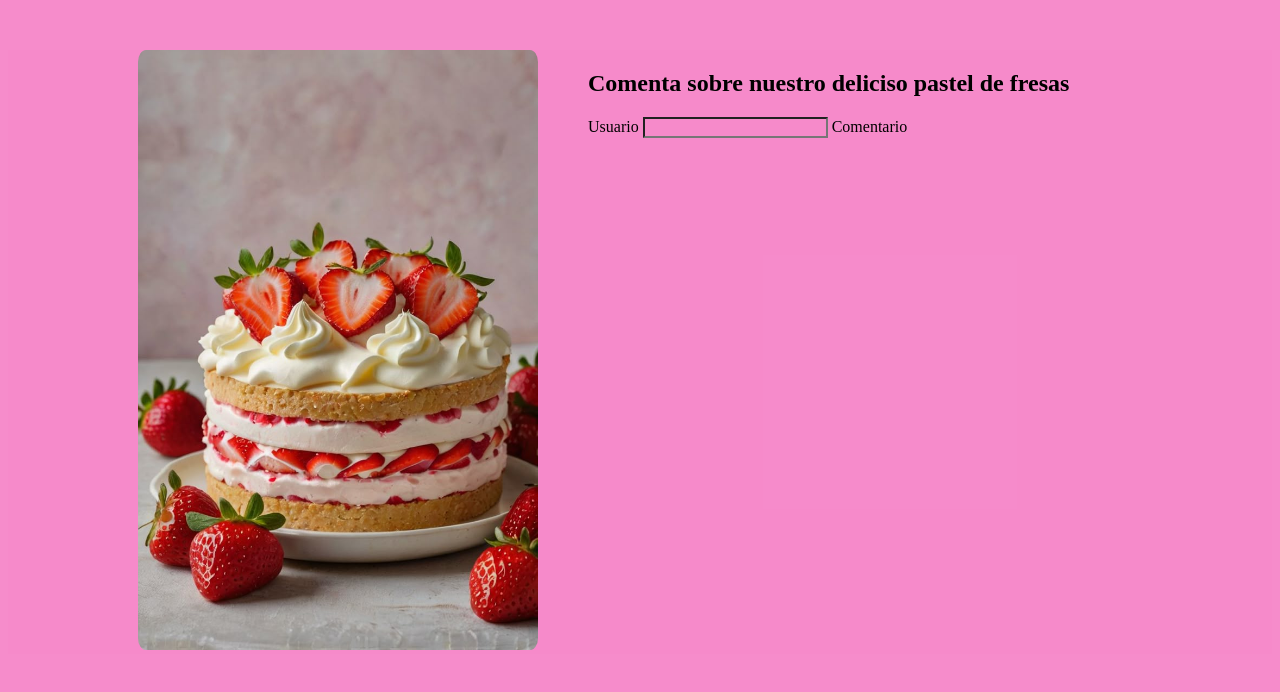
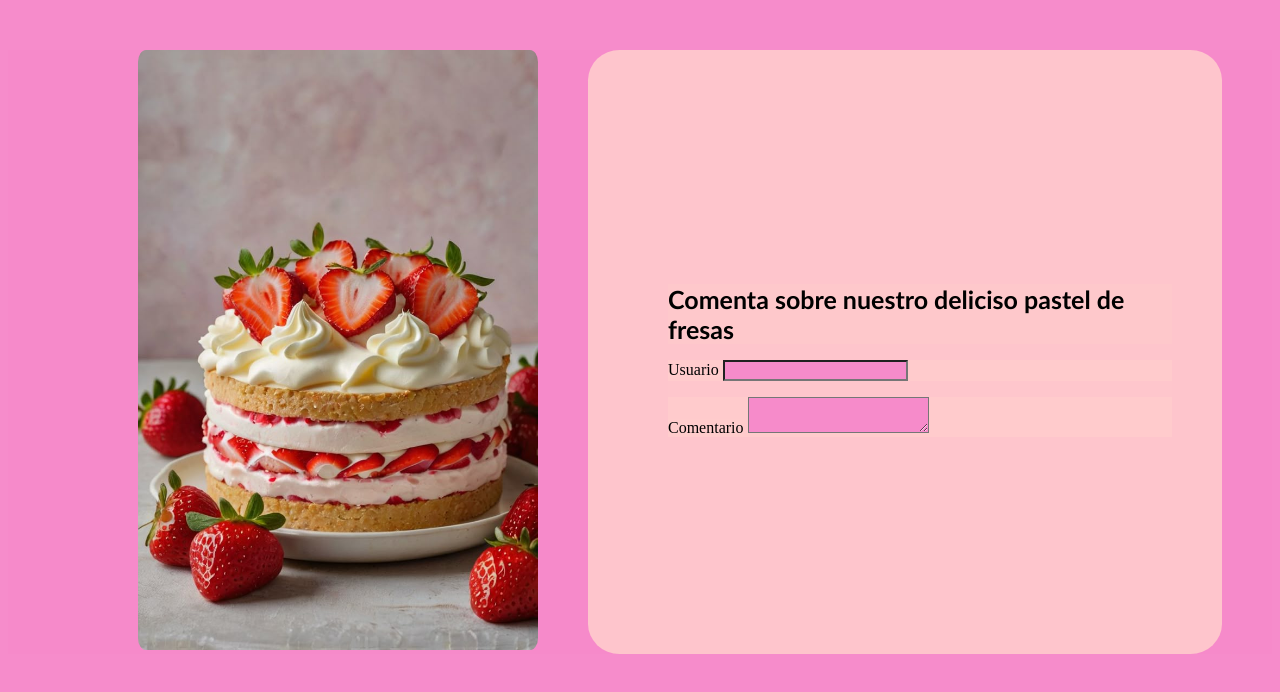
Before and after one commit to ZairaDPL/Caja_de_comentarios, a plain HTML site: page index.html in a window 1280 px wide. Drawn offline with Linux system fonts and the light colour scheme.

Commit message:
Modificaciones al formulario y agregar estilos

```diff
--- a/index.html
+++ b/index.html
@@ -12,11 +12,18 @@
             <img src="./pastel_fresas.jpeg" alt="pastel de fresa">
         </div>
         <div id="div2">
-            <h2>Comenta sobre nuestro deliciso pastel de fresas</h2>
+            <h1>Comenta sobre nuestro deliciso pastel de fresas</h1>
             <form action="caja_comentario">
-                <label for="usuario">Usuario</label>
-                <input type="text">
-                <label for="texto">Comentario</label>
+                <ul>
+                    <li>
+                        <label for="usuario">Usuario</label>
+                        <input type="text">
+                    </li>
+                    <li>
+                        <label for="texto">Comentario</label>
+                        <textarea name="comentario" id="caja"></textarea>
+                    </li>
+                </ul>
             </form>
         </div>
     </div>
--- a/style.css
+++ b/style.css
@@ -13,7 +13,40 @@
     padding-left: 80px;
 }
 
+h1{
+    background-color: rgba(255, 204, 204, 0.6);
+    font-family: 'Gill Sans', 'Gill Sans MT', Calibri, 'Trebuchet MS', sans-serif;
+    font-size: 25px;
+}
+
 img{
     border-radius: 2%;
     width: 400px;
 }
+
+#div2{
+    align-content: center;
+    padding-right: 50px;
+    padding-left: 80px;
+    background-color: rgba(255, 204, 204, 0.9);
+    border-radius: 5%;
+}
+
+ul {
+  list-style: none;
+  padding: 0;
+  margin: 0;
+  background-color: rgba(255, 204, 204, 0.9);
+}
+
+li{
+    background-color: rgba(255, 204, 204, 0.9);
+}
+
+label{
+    background-color: rgba(255, 204, 204, 0.9);
+}
+
+form li + li{
+    margin-top: 1em;
+}
```
